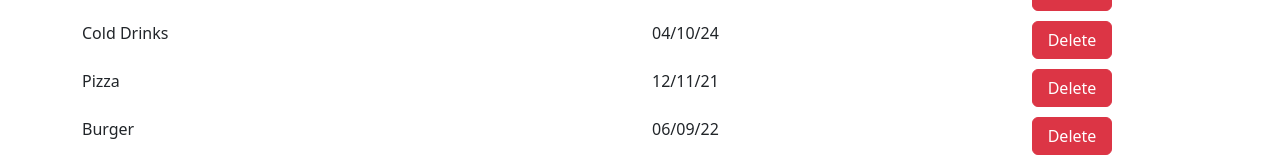
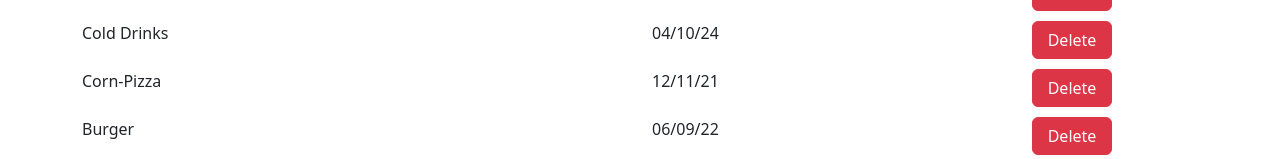
Before and after one commit to aabhishekdhakad/Todo-App-React, a React (Vite) app in the folder Project/Todo-App-V2/: page / in a window 1280 px wide. Shown: the part 179-338 px from the top of the page. Built offline with nearby package versions, Linux system fonts and the light colour scheme.

Commit message:
Todo Project Push

```diff
--- a/Project/Todo-App-V2/src/App.jsx
+++ b/Project/Todo-App-V2/src/App.jsx
@@ -19,7 +19,7 @@ function App() {
       dueDate: "04/10/24",
     },
     {
-      name: "Pizza",
+      name: "Corn-Pizza",
       dueDate: "12/11/21",
     },
     {
```
